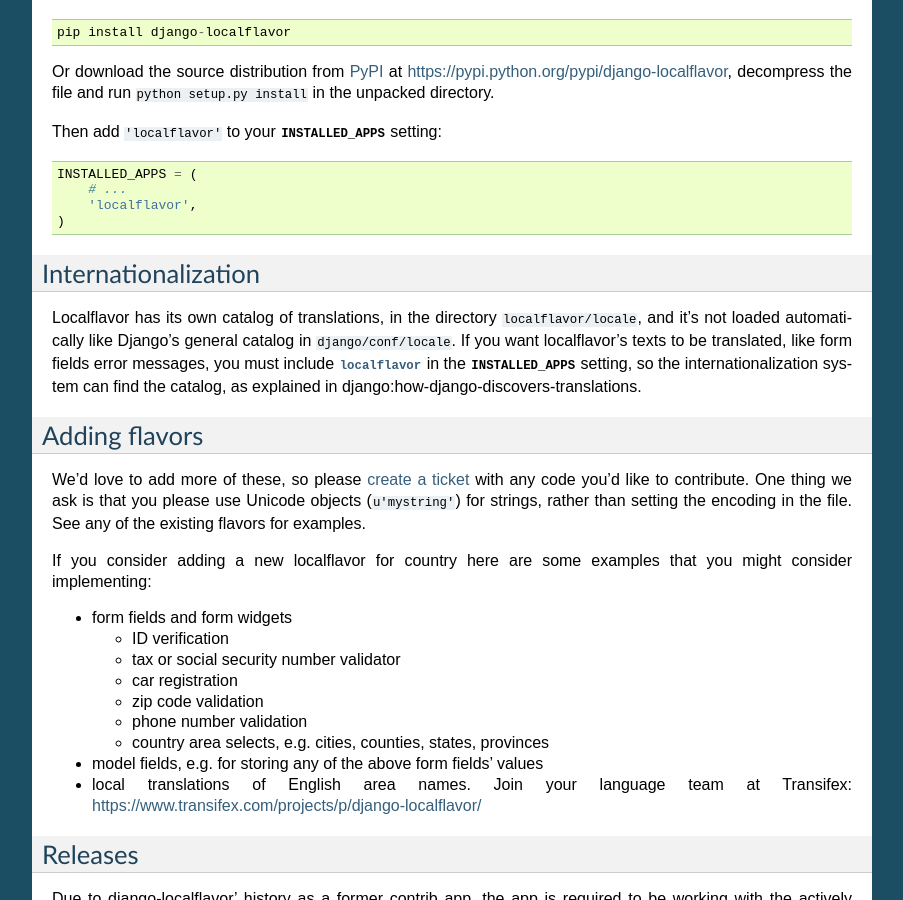
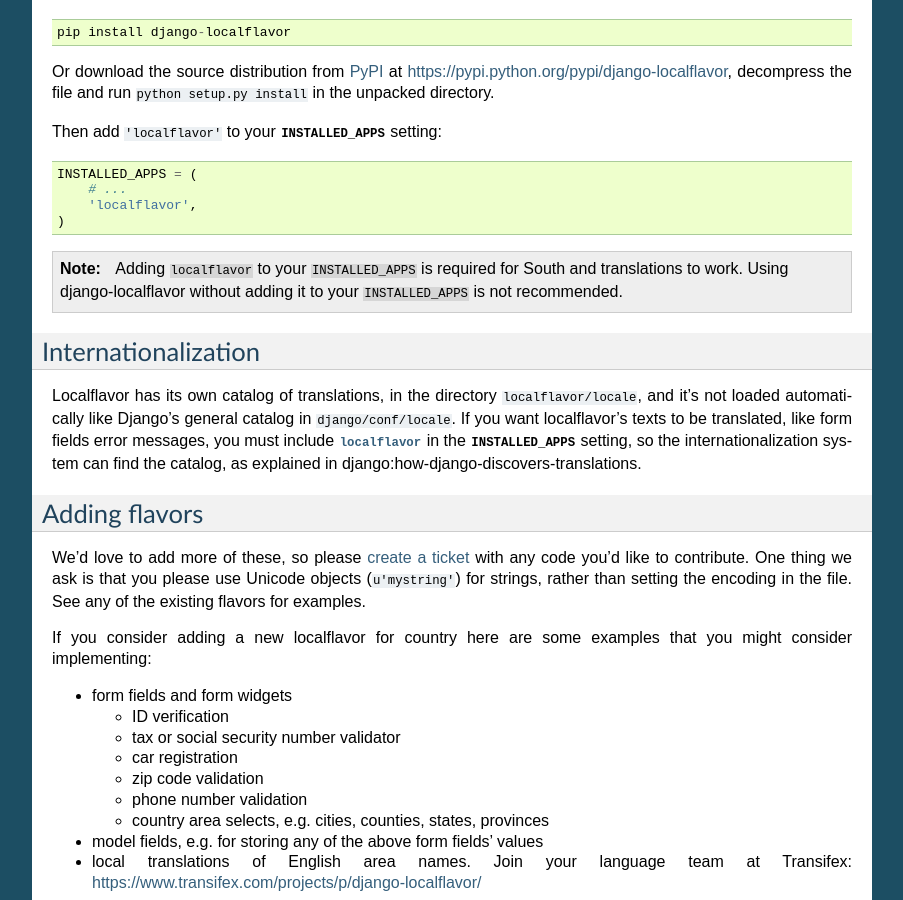
Before and after one commit to django/django-localflavor, a Sphinx documentation site: the page built from docs/index.rst, in a window 1280 px wide and 900 px high, scrolled down 988 px. Shown: the whole window, without its empty margins (198-1101 px from the left). Built offline with Sphinx 7.4.7, drawn with Linux system fonts in a browser that asks for light colours.

Commit message:
Added a note about South not working if localflavor isn't added to INSTALLED_APPS

```diff
--- a/docs/index.rst
+++ b/docs/index.rst
@@ -109,6 +109,12 @@ Then add ``'localflavor'`` to your :setting:`INSTALLED_APPS` setting::
         # ...
         'localflavor',
     )
+
+.. note::
+
+  Adding ``localflavor`` to your ``INSTALLED_APPS`` is required for
+  South and translations to work. Using django-localflavor without
+  adding it to your ``INSTALLED_APPS`` is not recommended.
 
 .. _PyPI: https://pypi.python.org/
 
```
